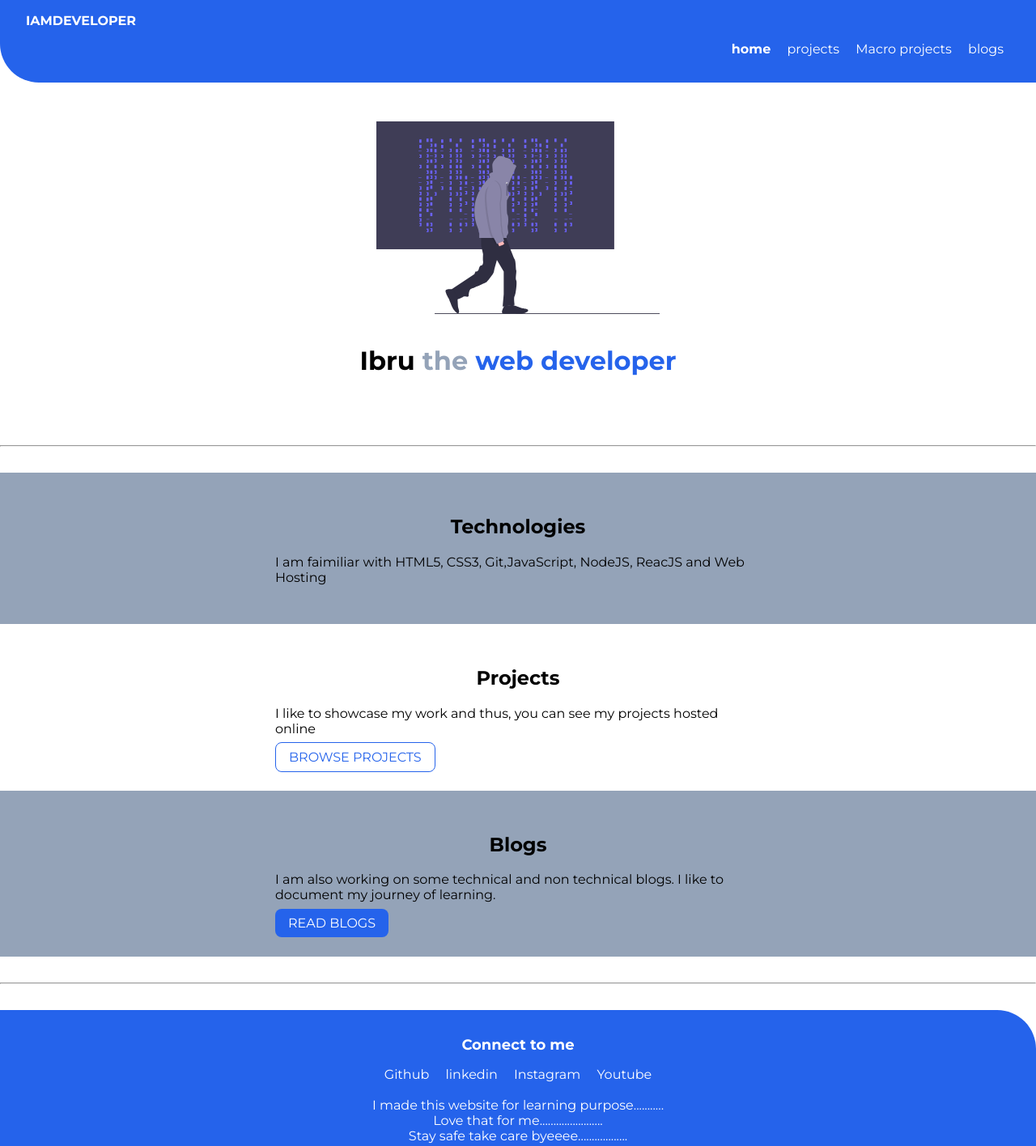
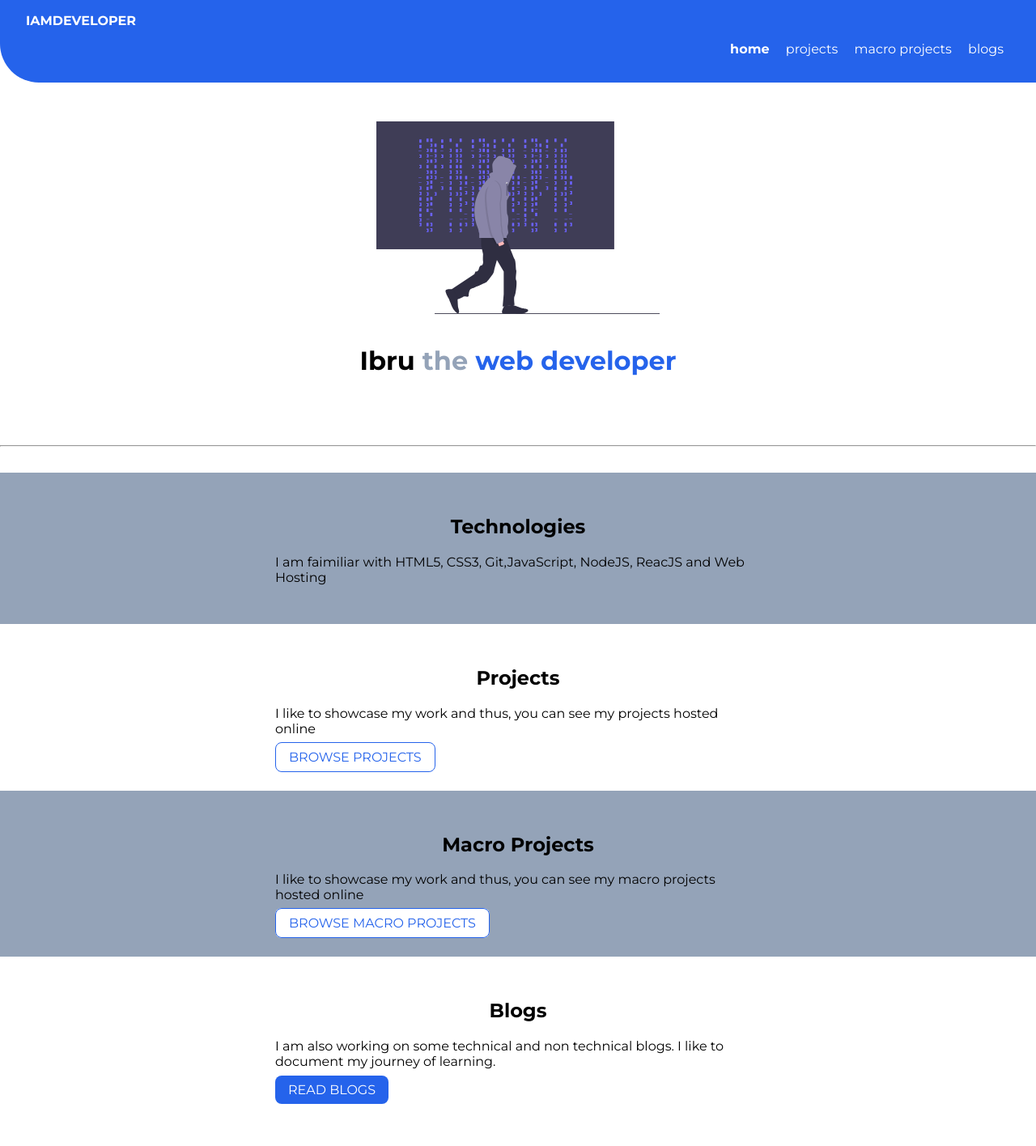
Before and after one commit to faisal-kursheedali/Portfolio-s-HTML-structure, a plain HTML site: page index.html in a window 1280 px wide. Shown: the top 1416 px of the page at 81% size. Drawn offline with Linux system fonts and the light colour scheme.

Commit message:
Update index.html

```diff
--- a/index.html
+++ b/index.html
@@ -20,7 +20,7 @@
                 <a class="link" href="../lib/projects.html">projects</a>
             </li>
             <li class="list-item-inline">
-                <a class="link" href="../lib/Macroprojects.html">Macro projects</a>
+                <a class="link" href="../lib/Macroprojects.html">macro projects</a>
             </li>
             <li class="list-item-inline">
                 <a class="link" href="../lib/blogs.html">blogs</a>
@@ -46,8 +46,15 @@
             <a class="Secondary-link" href="../lib/projects.html">BROWSE PROJECTS</a>
         </div>
     </section>
+    <section class="section gr">
+        <div class="container container-center">
+            <h1>Macro Projects</h1>
+            <p>I like to showcase my work and thus, you can see my macro projects hosted online</p>
+            <a class="Secondary-link" href="../lib/macroprojects.html">BROWSE MACRO PROJECTS</a>
+        </div>
     </section>
-    <section class="section gr">
+    </section>
+    <section class="section wh">
     <div class="container container-center">
         <h1>Blogs</h1>
         <p>I am also working on some technical and non technical blogs. I like to document my journey of learning.</p>
```
